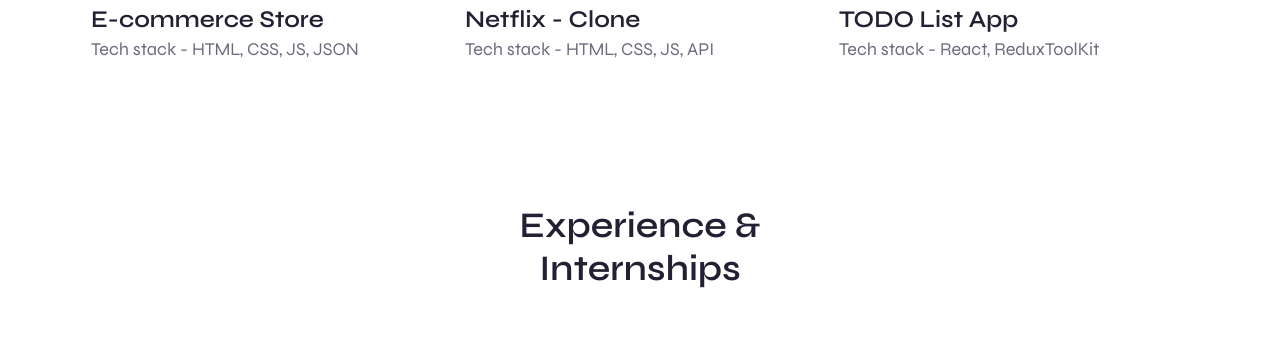
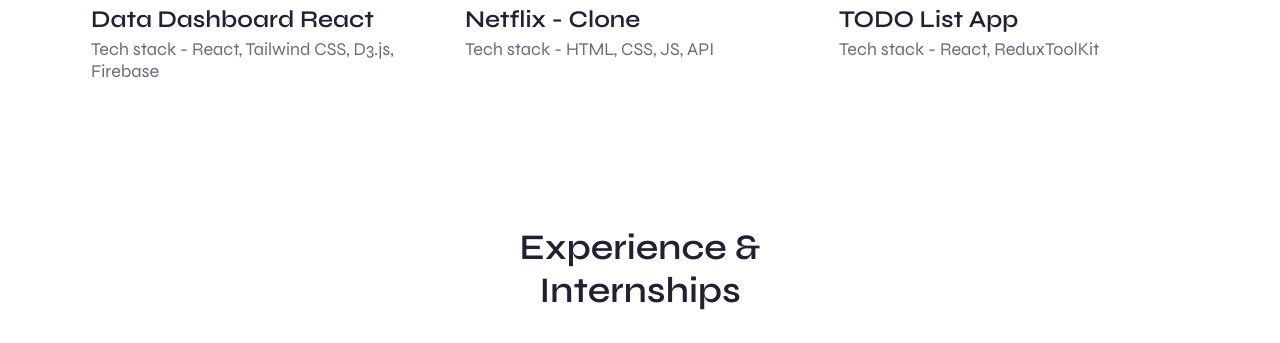
Before and after one commit to Avi2492/AvinashPortfolio, a plain HTML site: page index.html in a window 1280 px wide. Shown: the part 2485-2828 px from the top of the page. Drawn offline with nearby package versions, Linux system fonts and the light colour scheme.

Commit message:
Update index.html

```diff
--- a/index.html
+++ b/index.html
@@ -208,14 +208,14 @@
         </article>
 
         <article class="work__card">
-          <a href="https://avi2492.github.io/E-commerce-shop/" class="work__link">
+          <a href="fetching-data-brown.vercel.app" class="work__link">
             <img
               src="https://images.unsplash.com/photo-1522199755839-a2bacb67c546?q=80&w=2072&auto=format&fit=crop&ixlib=rb-4.0.3&ixid=M3wxMjA3fDB8MHxwaG90by1wYWdlfHx8fGVufDB8fHx8fA%3D%3D"
               alt="" class="work__img">
             <i class="ri-arrow-right-circle-line work__icon"></i>
           </a>
-          <h2 class="work__title">E-commerce Store</h2>
-          <span class="work__subtitle">Tech stack - HTML, CSS, JS, JSON</span>
+          <h2 class="work__title">Data Dashboard React</h2>
+          <span class="work__subtitle">Tech stack - React,  Tailwind CSS, D3.js, Firebase</span>
         </article>
 
         <article class="work__card">
```
